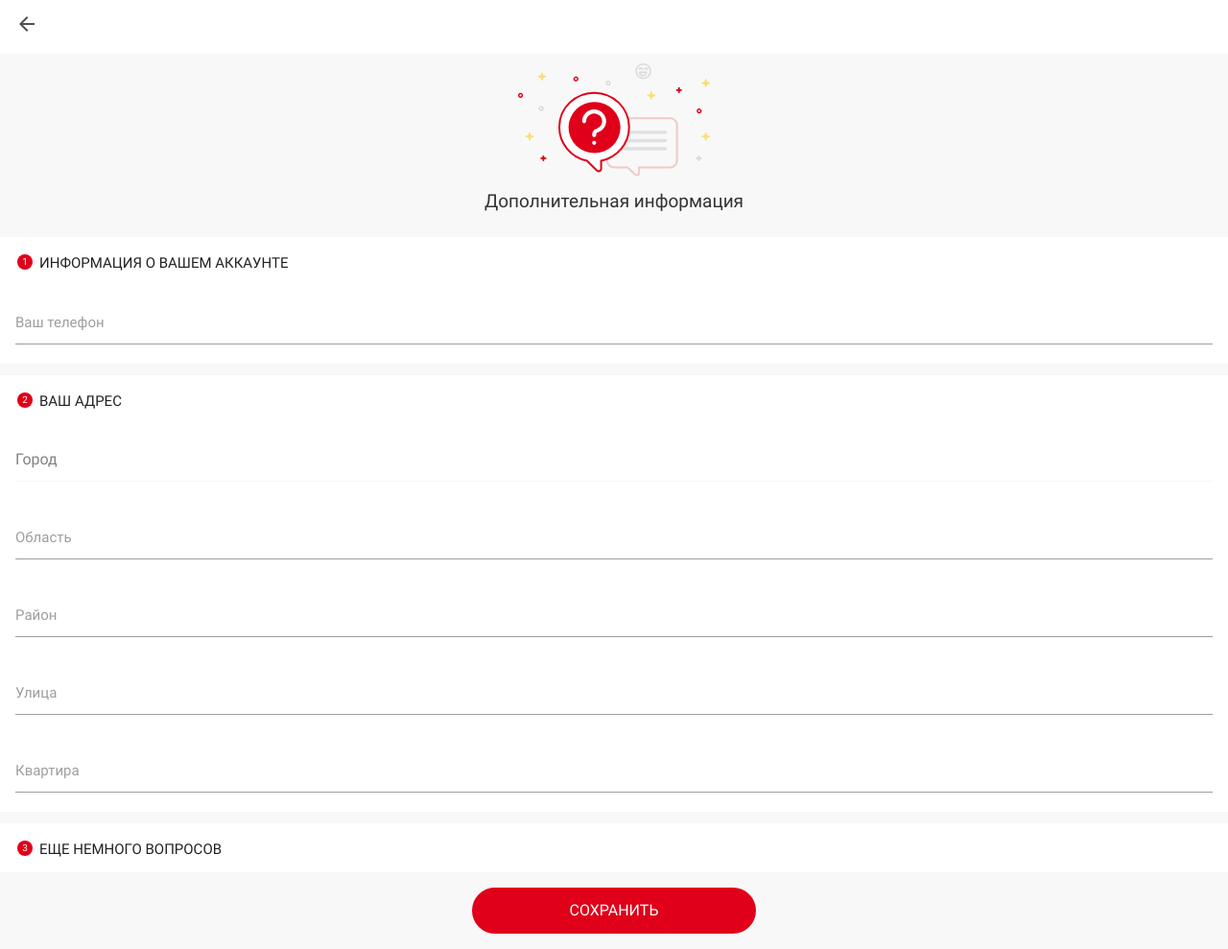
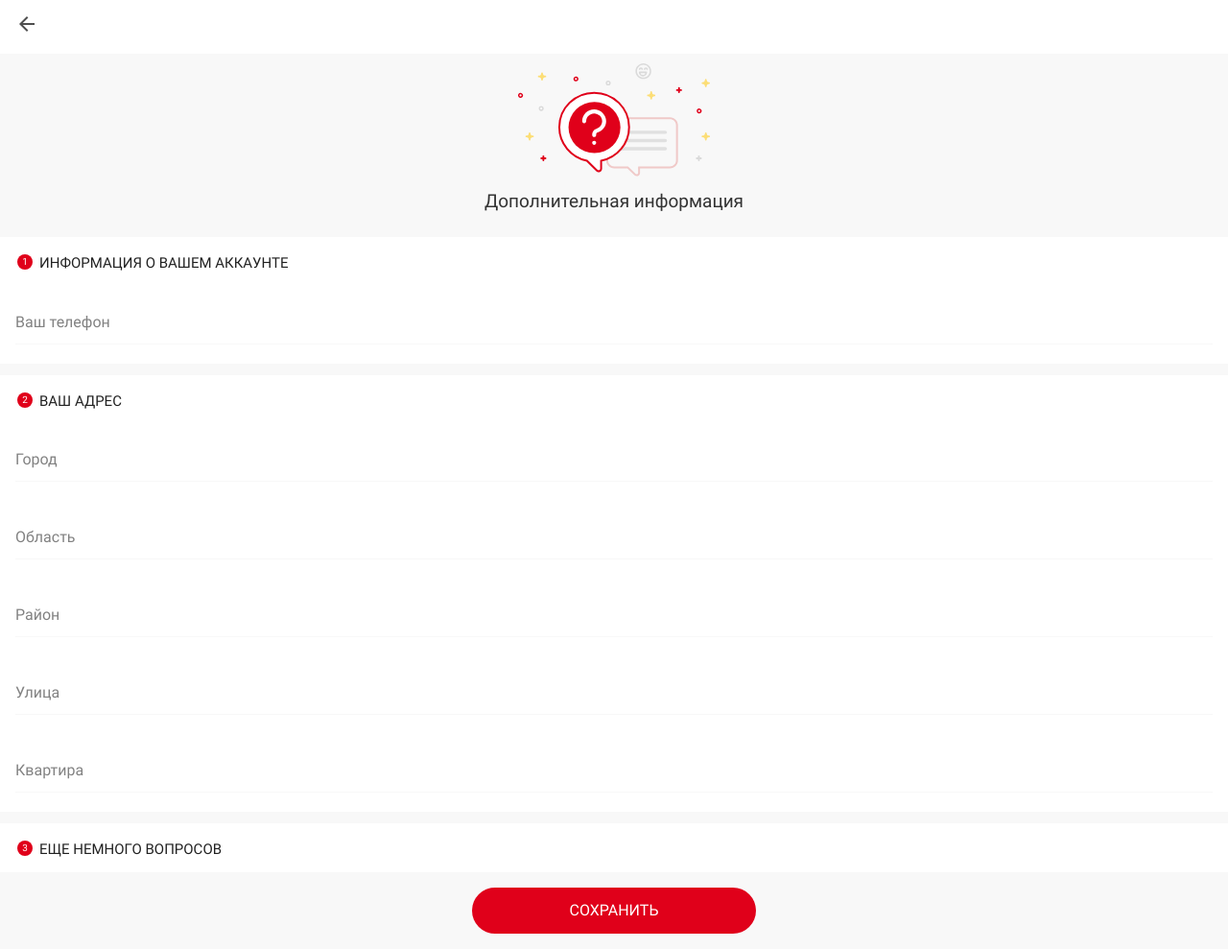
Before and after one commit to py-py/au_profile, a website: page app/index.html in a window 1280 px wide. Shown: the whole page at 96% size. Drawn offline with nearby package versions, Linux system fonts and the light colour scheme; files that its build step writes are made by us from their sources.

Commit message:
added class to each input-field

```diff
--- a/app/index.html
+++ b/app/index.html
@@ -32,7 +32,7 @@
                 </div>
                 <div class="form_block">
                     <div class="input-field">
-                        <input id="phone" type="tel">
+                        <input id="phone" class="auchan" type="tel">
                         <label for="phone">Ваш телефон</label>
                     </div>
                 </div>
@@ -50,19 +50,19 @@
                         <label for="city">Город</label>
                     </div>
                     <div class="input-field">
-                        <input id="country_dist" type="text">
+                        <input id="country_dist" class="auchan" type="text">
                         <label for="country_dist">Область</label>
                     </div>
                     <div class="input-field">
-                        <input id="city_dist" type="text">
+                        <input id="city_dist" class="auchan" type="text">
                         <label for="city_dist">Район</label>
                     </div>
                     <div class="input-field">
-                        <input id="street" type="text">
+                        <input id="street" class="auchan" type="text">
                         <label for="street">Улица</label>
                     </div>
                     <div class="input-field">
-                        <input id="flat" type="text">
+                        <input id="flat" class="auchan" type="text">
                         <label for="flat">Квартира</label>
                     </div>
                 </div>
```
